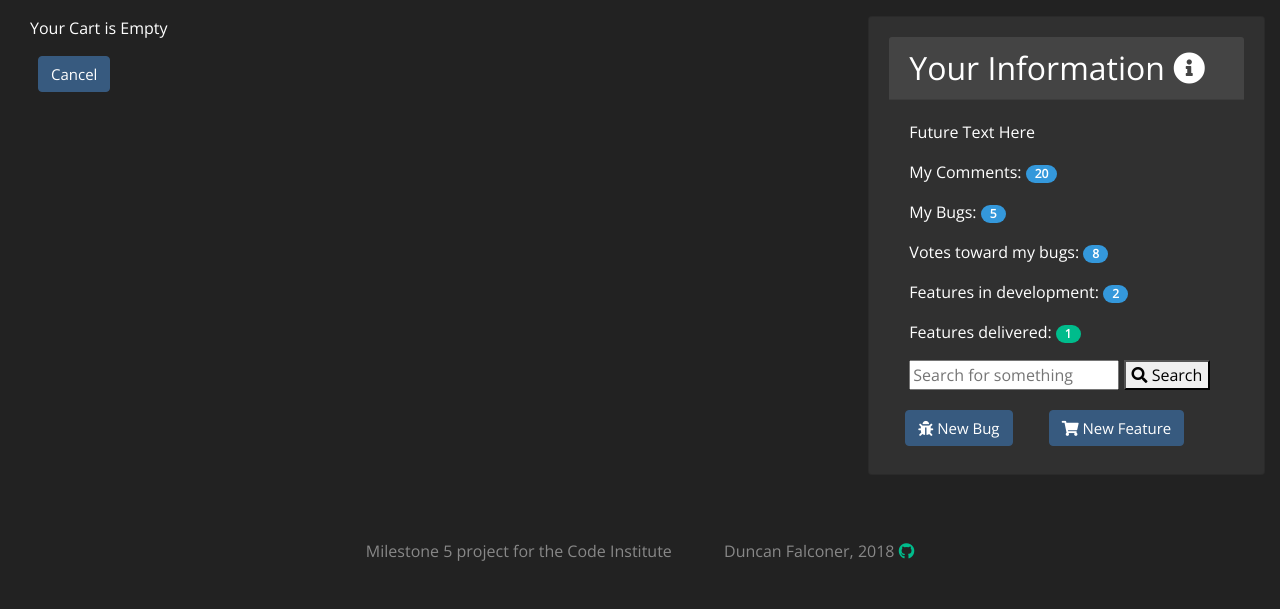
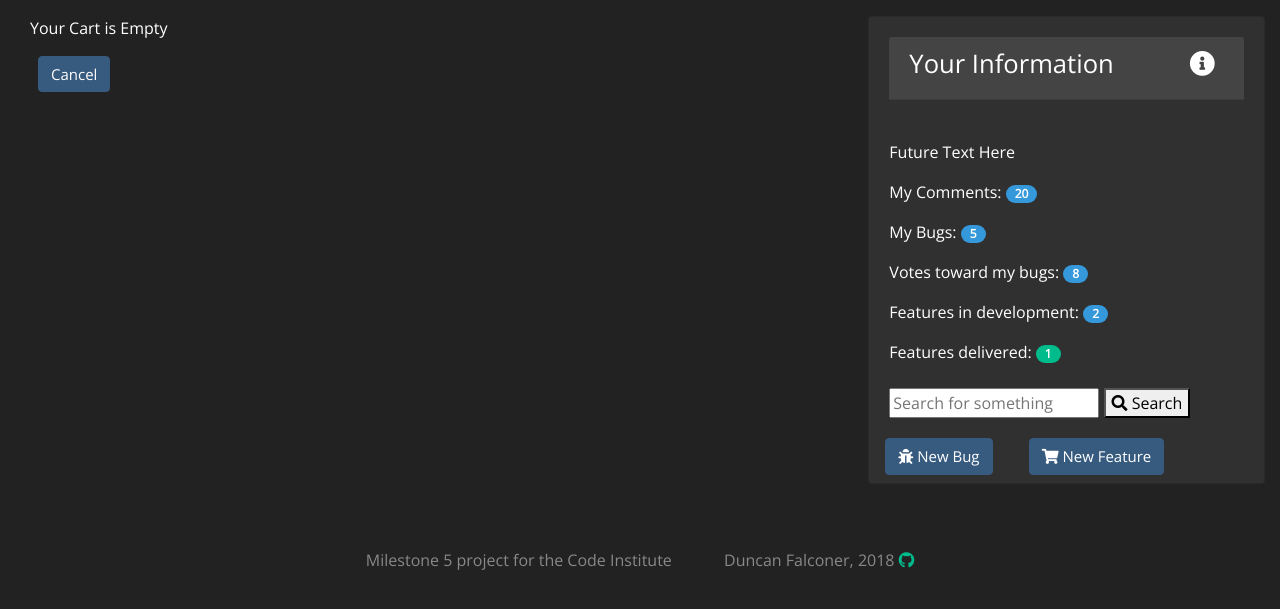
Before and after one commit to ddeveloper72/milestone-5-project, a Django app: template cart/templates/cart.html in a window 1280 px wide. Shown: the part 71-680 px from the top of the page. Run offline with Django 3.2, Linux system fonts and the light colour scheme; the template is opened without the code that fills it, so the values that code supplies are empty; some libraries are stand-ins or nearby versions.

Commit message:
Updated bootstrap lauout of the card header.

```diff
--- a/templates/partials/_asside.html
+++ b/templates/partials/_asside.html
@@ -2,9 +2,18 @@
 <div class="col-sm-12 col-md-4 ml-md-auto flex-first mb-sm-3">
     <div class="card">
         <div class="box">
-            <h3 class="card-header">Your Information
-                <i class="fas fa-info-circle"></i>
-            </h3>
+            <div class="card-header">
+                <div class="row">
+                    <div class="col-sm-10">
+                        <h3>Your Information</h3>
+                    </div>
+                    <div class="offset-sm-12">
+                        <h3><i class="fas fa-info-circle ml-2"></i></h3>
+                    </div>
+
+                </div>
+                </div>
+            </div>
             {% for message in messages %}
             <div class="alert {{ message.tags }} alert-dismissible" role="alert">
                 <button type="button" class="close" data-dismiss="alert" aria-label="Close">
@@ -29,7 +38,7 @@
                 </p>
                 <form action="{% url 'search' %}" method="get">
                     <input type="text" placeholder="Search for something" name="q" value="{{ request.GET.q }}">
-                    <button type="submit"><i class="fas fa-search"></i> Search</button>
+                    <button class="mt-2" type="submit"><i class="fas fa-search"></i> Search</button>
                 </form>
             </div>
             <div>
```
